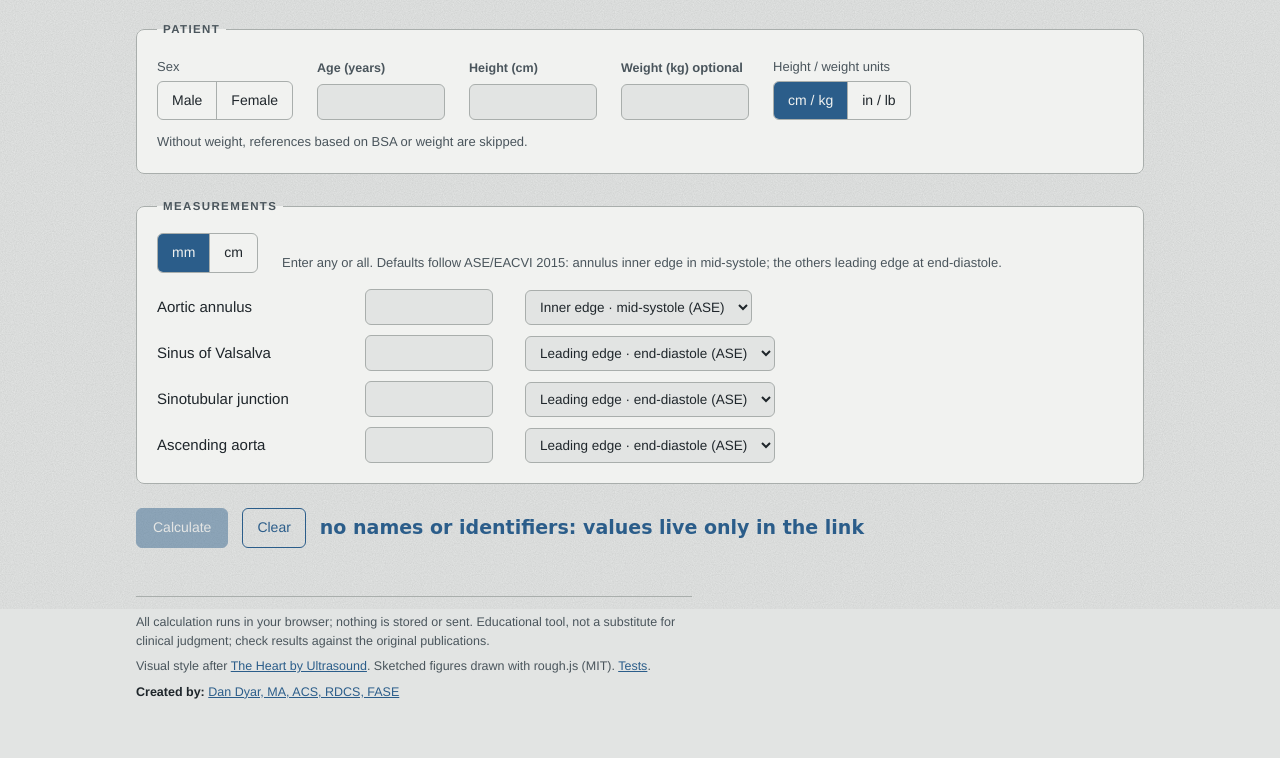
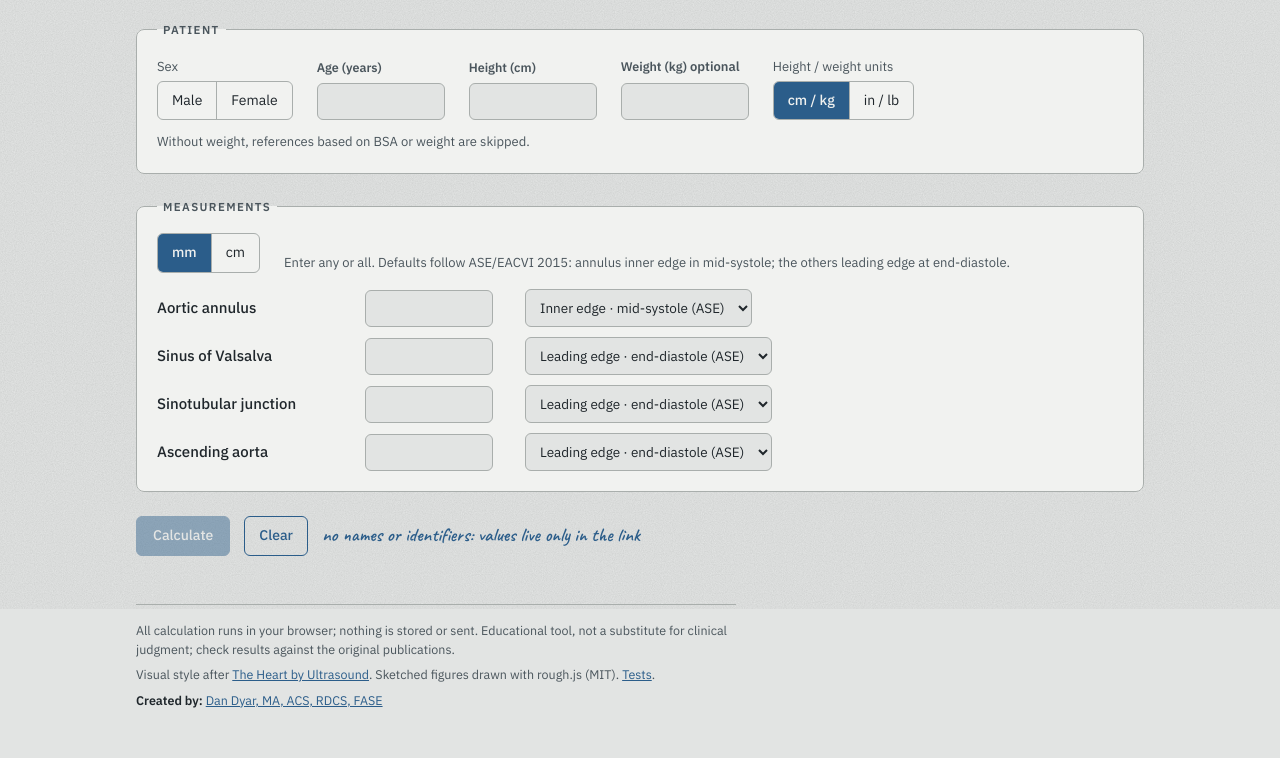
Before and after one commit to parameterz/aoroot, a website with bundled scripts: page index.html in a window 1280 px wide. Shown: the part 191-949 px from the top of the page. Built offline with nearby package versions, Linux system fonts and the light colour scheme.

Commit message:
Self-host fonts (Newsreader, IBM Plex Sans/Mono, Caveat)
- fonts/: 9 latin woff2 files (260 KB total), only the weights the site
  uses, from Fontsource v5.3.0 (Google Fonts releases); SIL OFL 1.1
  licenses alongside
- @font-face rules at the top of css/site.css (font-display: swap);
  preload of the body and display faces on both pages
- No requests leave the site; the hand-lettered notes now render in
  Caveat on every device

Co-Authored-By: Claude Opus 5.5 <noreply@anthropic.com>
Claude-Session: https://claude.ai/code/session_01N6Mf2pwkSr1hretAzEM9qt

```diff
--- a/css/site.css
+++ b/css/site.css
@@ -1,6 +1,18 @@
 /* aoroot: graphite and chalk on cool drawing paper with one cobalt accent.
    Same look as parameterz/OMAM-Aortic-Root (after intro2echo.com); charts sketched with
-   rough.js, annotations in a hand face. Hand-written, no framework. */
+   rough.js, annotations in a hand face. Hand-written, no framework; fonts served from fonts/. */
+/* Self-hosted fonts (SIL Open Font License 1.1; licenses in fonts/). Latin subset, only the
+   weights the site uses. Files from the Fontsource packages (v5.3.0) of the Google Fonts releases. */
+@font-face { font-family: "Newsreader"; font-style: normal; font-weight: 500; font-display: swap; src: url("../fonts/newsreader-latin-500-normal.woff2") format("woff2"); }
+@font-face { font-family: "Newsreader"; font-style: italic; font-weight: 500; font-display: swap; src: url("../fonts/newsreader-latin-500-italic.woff2") format("woff2"); }
+@font-face { font-family: "IBM Plex Sans"; font-style: normal; font-weight: 400; font-display: swap; src: url("../fonts/ibm-plex-sans-latin-400-normal.woff2") format("woff2"); }
+@font-face { font-family: "IBM Plex Sans"; font-style: normal; font-weight: 500; font-display: swap; src: url("../fonts/ibm-plex-sans-latin-500-normal.woff2") format("woff2"); }
+@font-face { font-family: "IBM Plex Sans"; font-style: normal; font-weight: 600; font-display: swap; src: url("../fonts/ibm-plex-sans-latin-600-normal.woff2") format("woff2"); }
+@font-face { font-family: "IBM Plex Mono"; font-style: normal; font-weight: 400; font-display: swap; src: url("../fonts/ibm-plex-mono-latin-400-normal.woff2") format("woff2"); }
+@font-face { font-family: "IBM Plex Mono"; font-style: normal; font-weight: 500; font-display: swap; src: url("../fonts/ibm-plex-mono-latin-500-normal.woff2") format("woff2"); }
+@font-face { font-family: "Caveat"; font-style: normal; font-weight: 600; font-display: swap; src: url("../fonts/caveat-latin-600-normal.woff2") format("woff2"); }
+@font-face { font-family: "Caveat"; font-style: normal; font-weight: 700; font-display: swap; src: url("../fonts/caveat-latin-700-normal.woff2") format("woff2"); }
+
 :root {
   --bg: #e2e4e3;              /* drawing paper */
   --surface: #f1f2f0;         /* chalk panel */
--- a/index.html
+++ b/index.html
@@ -6,6 +6,8 @@
 <meta name="viewport" content="width=device-width, initial-scale=1">
 <title>Adult aortic root reference values · aoroot</title>
 <meta name="description" content="Compare an adult aortic root measurement against published echocardiographic reference values: z-scores, percent of predicted and normal ranges.">
+<link rel="preload" href="fonts/ibm-plex-sans-latin-400-normal.woff2" as="font" type="font/woff2" crossorigin>
+<link rel="preload" href="fonts/newsreader-latin-500-normal.woff2" as="font" type="font/woff2" crossorigin>
 <link rel="stylesheet" href="css/site.css">
 </head>
 <body>
```
Also changed, not shown: results.html (+2 -0 lines), fonts/LICENSE-caveat.txt (added), fonts/LICENSE-ibm-plex-mono.txt (added), fonts/LICENSE-ibm-plex-sans.txt (added), fonts/LICENSE-newsreader.txt (added), fonts/caveat-latin-600-normal.woff2 (added), fonts/caveat-latin-700-normal.woff2 (added), fonts/ibm-plex-mono-latin-400-normal.woff2 (added), fonts/ibm-plex-mono-latin-500-normal.woff2 (added), fonts/ibm-plex-sans-latin-400-normal.woff2 (added), fonts/ibm-plex-sans-latin-500-normal.woff2 (added), fonts/ibm-plex-sans-latin-600-normal.woff2 (added), fonts/newsreader-latin-500-italic.woff2 (added), fonts/newsreader-latin-500-normal.woff2 (added).
